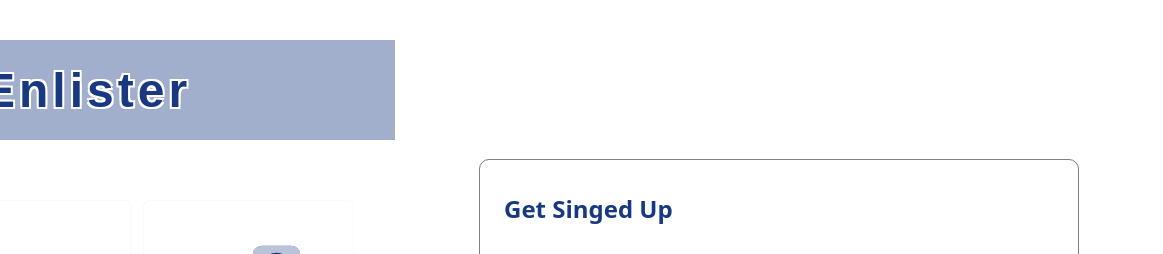
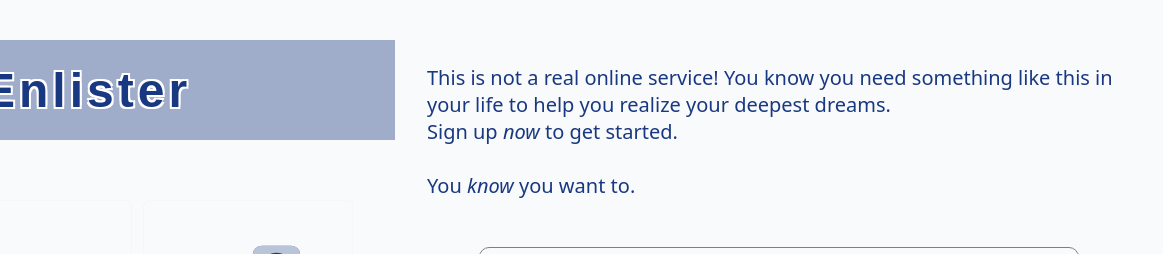
Before and after one commit to rimanz/sign-up-form, a plain HTML site: page index.html in a window 1280 px wide. Shown: the top 254 px of the page, 117-1280 px from the left. Drawn offline with Linux system fonts and the light colour scheme; a web font is replaced by a local one.

Commit message:
Add welcome text

```diff
--- a/index.html
+++ b/index.html
@@ -18,6 +18,15 @@
     </aside>
 
     <main>
+        <div class="welcome-text">
+            <p>This is not a real online service! You know you need something like this in your life to help you realize your deepest dreams.</p>
+
+            <p>Sign up <em>now</em> to get started.</p>
+
+            <br>
+            <p>You <em>know</em> you want to.</p>
+        </div>
+
         <form action="#" method="post">
             <h2>Get Singed Up</h2>
 
--- a/style.css
+++ b/style.css
@@ -19,6 +19,7 @@ body {
     display: flex;
     flex-wrap: wrap;
     color: var(--brand-color);
+    background-color: #f9fafb;
 }
 
 aside {
@@ -66,11 +67,19 @@ header .brand {
 
 main {
     display: flex;
+    flex-direction: column;
     justify-content: center;
     align-items: center;
     flex-basis: 60%;
     flex-grow: 2;
     padding: 2rem;
+}
+
+.welcome-text {
+    font-size: 1.25rem;
+    font-weight: 500;
+    padding-top: 2rem;
+    padding-bottom: 3rem;
 }
 
 form {
```
